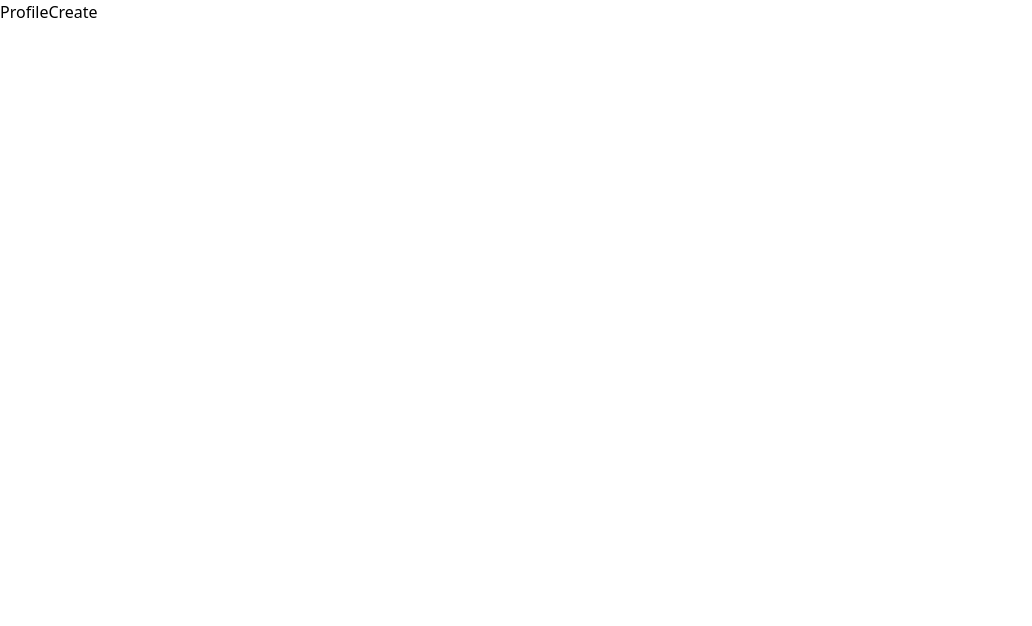
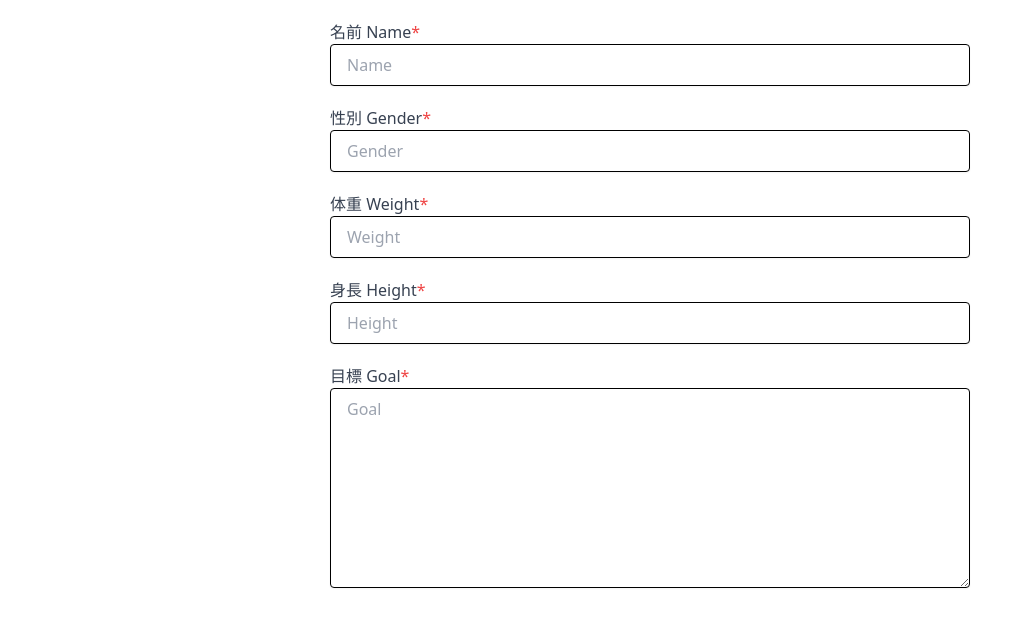
Before and after one commit to axew-is-kibago/kibago-teams, a React (Vite) app: page /profile_create in a window 1280 px wide. Shown: the top 626 px of the page, without its empty margins (0-1032 px from the left). Built offline with nearby package versions, Linux system fonts and the light colour scheme.

Commit message:
プロフィール作成

```diff
--- a/src/pages/Profile.tsx
+++ b/src/pages/Profile.tsx
@@ -1,7 +1,78 @@
 export const Profile = () => {
-    return (
-      <>
-        <h1>Profile</h1>
-      </>
-    );
-  };
+  return (
+    <>
+    <div className="flex flex-col items-center">
+
+        <div className="flex flex-col items-center w-screen">
+          <div className="ml-5 w-1/2 relative mt-5">
+            <label className="text-gray-700">
+              名前 Name
+              <span className="text-red-500 required-dot">
+                *
+              </span>
+            </label>
+            <div className=" rounded flex-1 border border-black w-full py-2 px-4 bg-white text-gray-700 text-base ">
+              Name
+            </div>
+          </div>
+        </div>
+
+        <div className="flex flex-col items-center w-screen">
+          <div className="ml-5 w-1/2 relative mt-5">
+            <label className="text-gray-700">
+              性別 Gender
+              <span className="text-red-500 required-dot">
+                *
+              </span>
+            </label>
+            <div className=" rounded flex-1 border border-black w-full py-2 px-4 bg-white text-gray-700 text-base ">
+              Gender
+            </div>
+          </div>
+        </div>
+
+        <div className="flex flex-col items-center w-screen">
+          <div className="ml-5 w-1/2 relative mt-5">
+            <label className="text-gray-700">
+              体重 Weight
+              <span className="text-red-500 required-dot">
+                *
+              </span>
+            </label>
+            <div className=" rounded flex-1 border border-black w-full py-2 px-4 bg-white text-gray-700 text-base ">
+              Weight
+            </div>
+          </div>
+        </div>
+
+        <div className="flex flex-col items-center w-screen">
+          <div className="ml-5 w-1/2 relative mt-5">
+            <label className="text-gray-700">
+              身長 Height
+              <span className="text-red-500 required-dot">
+                *
+              </span>
+            </label>
+            <div className=" rounded flex-1 border border-black w-full py-2 px-4 bg-white text-gray-700 text-base ">
+              Height
+            </div>
+          </div>
+        </div>
+
+        <div className="flex flex-col items-center w-screen">
+          <div className="ml-5 w-1/2 relative mt-5">
+            <label className="text-gray-700">
+              目標 Goal
+              <span className="text-red-500 required-dot">
+                *
+              </span>
+            </label>
+            <div className=" rounded flex-1 border border-black w-full py-2 px-4 h-[200px] bg-white text-gray-700 text-base ">
+              Goal
+            </div>
+          </div>
+        </div>
+    </div>
+    </>
+  );
+};
--- a/src/pages/ProfileCreate.tsx
+++ b/src/pages/ProfileCreate.tsx
@@ -1,7 +1,79 @@
 export const ProfileCreate = () => {
-    return (
-      <>
-        <div>ProfileCreate</div>
-      </>
-    );
-  };
+  return (
+    <>
+    <div className="flex flex-col items-center">
+
+        <div className="flex flex-col items-center w-screen">
+          <div className="ml-5 w-1/2 relative mt-5">
+            <label className="text-gray-700">
+              名前 Name
+              <span className="text-red-500 required-dot">
+                *
+              </span>
+            </label>
+            <input type="Name" id="with-indications"
+              className=" rounded border border-black w-full py-2 px-4 bg-white text-gray-700 placeholder-gray-400 shadow-sm text-base focus:outline-none focus:ring-2 focus:ring-black-600 focus:border-transparent"
+              name="Name" placeholder="Name" />
+          </div>
+        </div>
+
+        <div className="flex flex-col items-center w-screen">
+          <div className="ml-5 w-1/2 relative mt-5">
+            <label className="text-gray-700">
+              性別 Gender
+              <span className="text-red-500 required-dot">
+                *
+              </span>
+            </label>
+            <input type="Gender" id="with-indications"
+              className=" rounded border border-black w-full py-2 px-4 bg-white text-gray-700 placeholder-gray-400 shadow-sm text-base focus:outline-none focus:ring-2 focus:ring-black-600 focus:border-transparent"
+              name="Gender" placeholder="Gender" />
+          </div>
+        </div>
+
+        <div className="flex flex-col items-center w-screen">
+          <div className="ml-5 w-1/2 relative mt-5">
+            <label className="text-gray-700">
+              体重 Weight
+              <span className="text-red-500 required-dot">
+                *
+              </span>
+            </label>
+            <input type="Weight" id="with-indications"
+              className=" rounded border border-black w-full py-2 px-4 bg-white text-gray-700 placeholder-gray-400 shadow-sm text-base focus:outline-none focus:ring-2 focus:ring-black-600 focus:border-transparent"
+              name="Weight" placeholder="Weight" />
+          </div>
+        </div>
+
+        <div className="flex flex-col items-center w-screen">
+          <div className="ml-5 w-1/2 relative mt-5">
+            <label className="text-gray-700">
+              身長 Height
+              <span className="text-red-500 required-dot">
+                *
+              </span>
+            </label>
+            <input type="Height" id="with-indications"
+              className=" rounded border border-black w-full py-2 px-4 bg-white text-gray-700 placeholder-gray-400 shadow-sm text-base focus:outline-none focus:ring-2 focus:ring-black-600 focus:border-transparent"
+              name="Height" placeholder="Height" />
+          </div>
+        </div>
+
+        <div className="flex flex-col items-center w-screen">
+          <div className="ml-5 w-1/2 relative mt-5">
+            <label className="text-gray-700">
+              目標 Goal
+              <span className="text-red-500 required-dot">
+                *
+              </span>
+            </label>
+            <textarea
+              className=" rounded border border-black w-full py-2 px-4 h-[200px] bg-white text-gray-700 placeholder-gray-400 shadow-sm focus:outline-none focus:ring-2 focus:ring-black-600 focus:border-transparent"
+              name="Goal" placeholder="Goal" >
+            </textarea>
+          </div>
+        </div>
+    </div>
+    </>
+  );
+};
```
